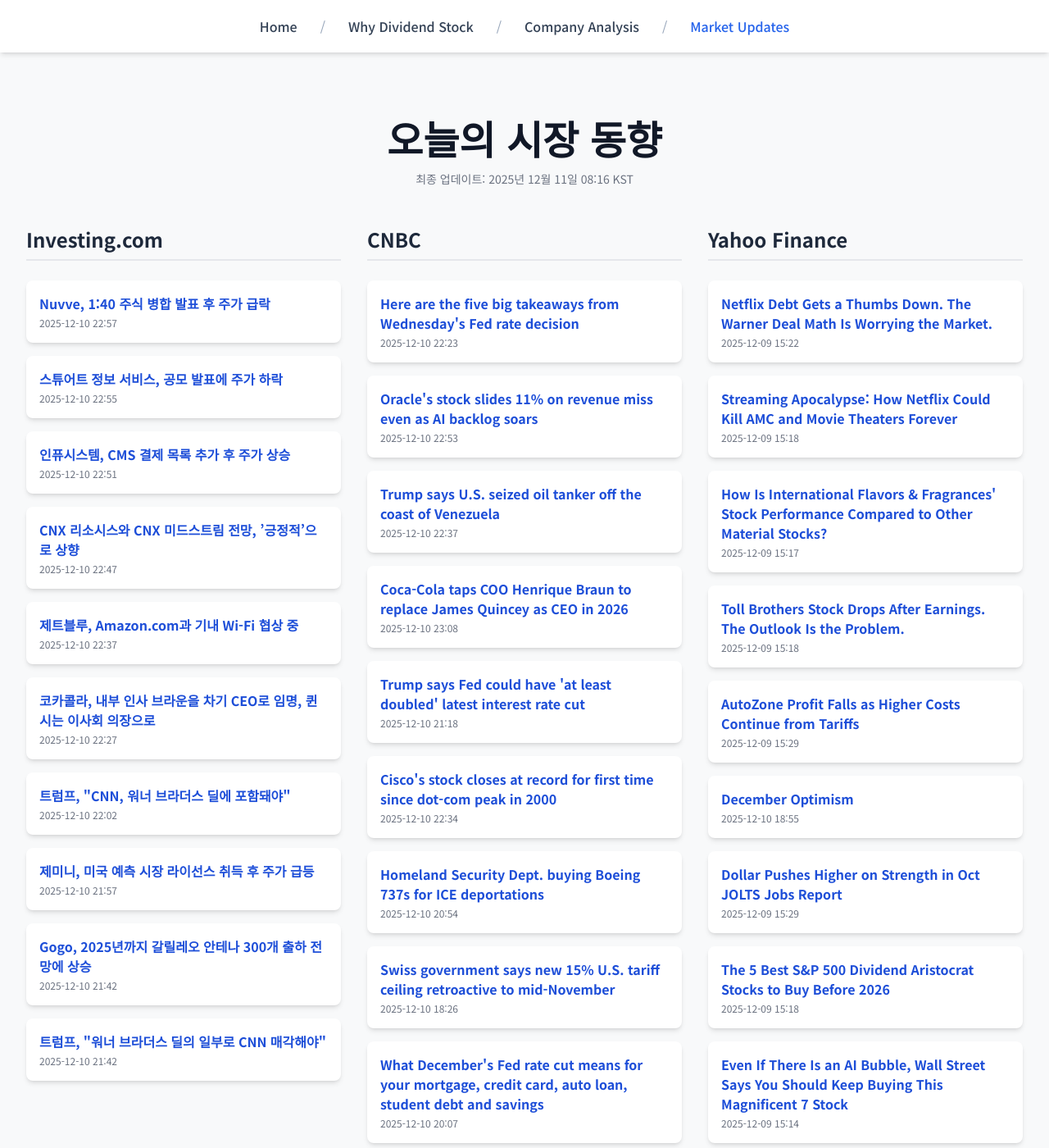
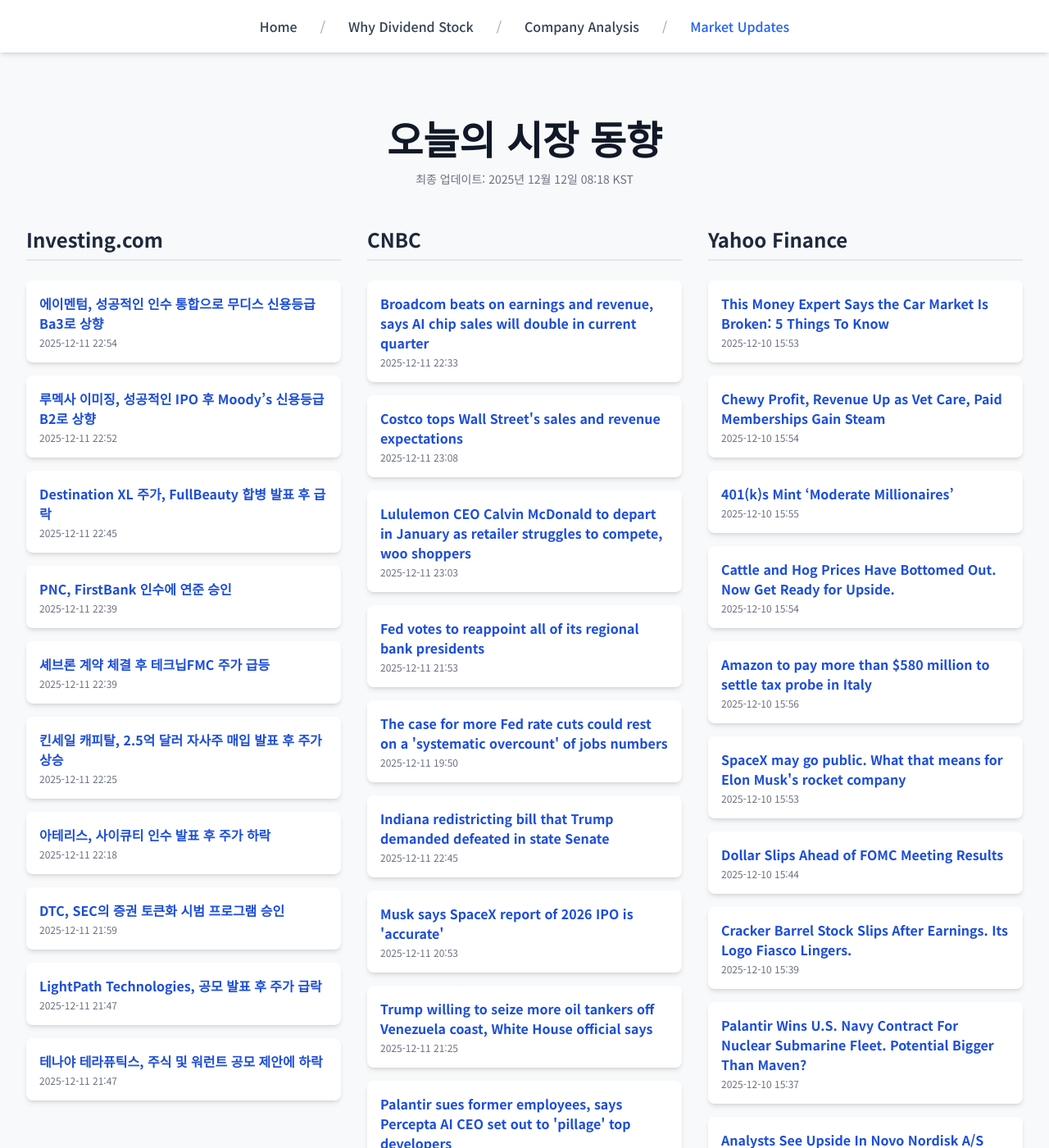
Before and after one commit to Kay-Hwang/my-company-analysis, a Jekyll site: the page built from market-updates.html, in a window 1280 px wide and 1400 px high. Shown: the whole window at 82% size. Built offline with Jekyll 4.4.1, drawn with Linux system fonts in a browser that asks for light colours; nearby versions of some CDN libraries; a script that is not in the unit is left out; some of the changed text lies outside the part shown.

Commit message:
Update daily data

```diff
--- a/_data/latest_data.json
+++ b/_data/latest_data.json
@@ -1,190 +1,190 @@
 {
-  "lastUpdated": "2025년 12월 11일 08:16 KST",
+  "lastUpdated": "2025년 12월 12일 08:18 KST",
   "news": {
     "investing": [
       {
-        "title": "Nuvve, 1:40 주식 병합 발표 후 주가 급락",
-        "link": "https://kr.investing.com/news/stock-market-news/article-93CH-1751456",
-        "pubDate": "2025-12-10 22:57:48",
-        "summary": "Nuvve, 1:40 주식 병합 발표 후 주가 급락"
+        "title": "에이멘텀, 성공적인 인수 통합으로 무디스 신용등급 Ba3로 상향",
+        "link": "https://kr.investing.com/news/stock-market-news/article-93CH-1753096",
+        "pubDate": "2025-12-11 22:54:01",
+        "summary": "에이멘텀, 성공적인 인수 통합으로 무디스 신용등급 Ba3로 상향"
       },
       {
-        "title": "스튜어트 정보 서비스, 공모 발표에 주가 하락",
-        "link": "https://kr.investing.com/news/stock-market-news/article-93CH-1751455",
-        "pubDate": "2025-12-10 22:55:07",
-        "summary": "스튜어트 정보 서비스, 공모 발표에 주가 하락"
+        "title": "루멕사 이미징, 성공적인 IPO 후 Moody’s 신용등급 B2로 상향",
+        "link": "https://kr.investing.com/news/stock-market-news/article-93CH-1753093",
+        "pubDate": "2025-12-11 22:52:07",
+        "summary": "루멕사 이미징, 성공적인 IPO 후 Moody’s 신용등급 B2로 상향"
       },
       {
-        "title": "인퓨시스템, CMS 결제 목록 추가 후 주가 상승",
-        "link": "https://kr.investing.com/news/stock-market-news/article-93CH-1751450",
-        "pubDate": "2025-12-10 22:51:56",
-        "summary": "인퓨시스템, CMS 결제 목록 추가 후 주가 상승"
+        "title": "Destination XL 주가, FullBeauty 합병 발표 후 급락",
+        "link": "https://kr.investing.com/news/stock-market-news/article-93CH-1753089",
+        "pubDate": "2025-12-11 22:45:09",
+        "summary": "Destination XL 주가, FullBeauty 합병 발표 후 급락"
       },
       {
-        "title": "CNX 리소시스와 CNX 미드스트림 전망, ’긍정적’으로 상향",
-        "link": "https://kr.investing.com/news/stock-market-news/article-93CH-1751446",
-        "pubDate": "2025-12-10 22:47:07",
-        "summary": "CNX 리소시스와 CNX 미드스트림 전망, ’긍정적’으로 상향"
+        "title": "PNC, FirstBank 인수에 연준 승인",
+        "link": "https://kr.investing.com/news/stock-market-news/article-93CH-1753062",
+        "pubDate": "2025-12-11 22:39:52",
+        "summary": "PNC, FirstBank 인수에 연준 승인"
       },
       {
-        "title": "제트블루, Amazon.com과 기내 Wi-Fi 협상 중",
-        "link": "https://kr.investing.com/news/stock-market-news/article-93CH-1751418",
-        "pubDate": "2025-12-10 22:37:25",
-        "summary": "제트블루, Amazon.com과 기내 Wi-Fi 협상 중"
+        "title": "셰브론 계약 체결 후 테크닙FMC 주가 급등",
+        "link": "https://kr.investing.com/news/stock-market-news/article-93CH-1753061",
+        "pubDate": "2025-12-11 22:39:40",
+        "summary": "셰브론 계약 체결 후 테크닙FMC 주가 급등"
       },
       {
-        "title": "코카콜라, 내부 인사 브라운을 차기 CEO로 임명, 퀸시는 이사회 의장으로",
-        "link": "https://kr.investing.com/news/stock-market-news/article-1751404",
-        "pubDate": "2025-12-10 22:27:29",
-        "summary": "코카콜라, 내부 인사 브라운을 차기 CEO로 임명, 퀸시는 이사회 의장으로"
+        "title": "킨세일 캐피탈, 2.5억 달러 자사주 매입 발표 후 주가 상승",
+        "link": "https://kr.investing.com/news/stock-market-news/article-93CH-1753047",
+        "pubDate": "2025-12-11 22:25:15",
+        "summary": "킨세일 캐피탈, 2.5억 달러 자사주 매입 발표 후 주가 상승"
       },
       {
-        "title": "트럼프, \"CNN, 워너 브라더스 딜에 포함돼야\"",
-        "link": "https://kr.investing.com/news/stock-market-news/article-93CH-1751367",
-        "pubDate": "2025-12-10 22:02:16",
-        "summary": "트럼프, \"CNN, 워너 브라더스 딜에 포함돼야\""
+        "title": "아테리스, 사이큐티 인수 발표 후 주가 하락",
+        "link": "https://kr.investing.com/news/stock-market-news/article-93CH-1753031",
+        "pubDate": "2025-12-11 22:18:24",
+        "summary": "아테리스, 사이큐티 인수 발표 후 주가 하락"
       },
       {
-        "title": "제미니, 미국 예측 시장 라이선스 취득 후 주가 급등",
-        "link": "https://kr.investing.com/news/stock-market-news/article-93CH-1751363",
-        "pubDate": "2025-12-10 21:57:43",
-        "summary": "제미니, 미국 예측 시장 라이선스 취득 후 주가 급등"
+        "title": "DTC, SEC의 증권 토큰화 시범 프로그램 승인",
+        "link": "https://kr.investing.com/news/stock-market-news/article-93CH-1752984",
+        "pubDate": "2025-12-11 21:59:07",
+        "summary": "DTC, SEC의 증권 토큰화 시범 프로그램 승인"
       },
       {
-        "title": "Gogo, 2025년까지 갈릴레오 안테나 300개 출하 전망에 상승",
-        "link": "https://kr.investing.com/news/stock-market-news/article-93CH-1751338",
-        "pubDate": "2025-12-10 21:42:38",
-        "summary": "Gogo, 2025년까지 갈릴레오 안테나 300개 출하 전망에 상승"
+        "title": "LightPath Technologies, 공모 발표 후 주가 급락",
+        "link": "https://kr.investing.com/news/stock-market-news/article-93CH-1752953",
+        "pubDate": "2025-12-11 21:47:43",
+        "summary": "LightPath Technologies, 공모 발표 후 주가 급락"
       },
       {
-        "title": "트럼프, \"워너 브라더스 딜의 일부로 CNN 매각해야\"",
-        "link": "https://kr.investing.com/news/stock-market-news/article-93CH-1751337",
-        "pubDate": "2025-12-10 21:42:34",
-        "summary": "트럼프, \"워너 브라더스 딜의 일부로 CNN 매각해야\""
+        "title": "테나야 테라퓨틱스, 주식 및 워런트 공모 제안에 하락",
+        "link": "https://kr.investing.com/news/stock-market-news/article-93CH-1752952",
+        "pubDate": "2025-12-11 21:47:37",
+        "summary": "테나야 테라퓨틱스, 주식 및 워런트 공모 제안에 하락"
       }
     ],
     "cnbc": [
       {
-        "title": "Here are the five big takeaways from Wednesday's Fed rate decision",
-        "link": "https://www.cnbc.com/2025/12/10/here-are-the-five-big-takeaways-from-wednesdays-fed-rate-decision.html",
-        "pubDate": "Wed, 10 Dec 2025 22:23:30 GMT",
-        "summary": "The Fed approved a much-anticipated quarter percentage point interest rate cut at a meeting that was packed with intrigue and surprises."
+        "title": "Broadcom beats on earnings and revenue, says AI chip sales will double in current quarter",
+        "link": "https://www.cnbc.com/2025/12/11/broadcom-avgo-q4-earnings-2025.html",
+        "pubDate": "Thu, 11 Dec 2025 22:33:51 GMT",
+        "summary": "Broadcom's stock is near an all-time high and has climbed 75% so far in 2025 as the company benefits from booming demand for AI infrastructure."
       },
       {
-        "title": "Oracle's stock slides 11% on revenue miss even as AI backlog soars",
-        "link": "https://www.cnbc.com/2025/12/10/oracle-orcl-q2-earnings-report-2026.html",
-        "pubDate": "Wed, 10 Dec 2025 22:53:40 GMT",
-        "summary": "Oracle flagged new business from Meta and Nvidia in reporting a 438% increase in remaining performance obligations."
+        "title": "Costco tops Wall Street's sales and revenue expectations",
+        "link": "https://www.cnbc.com/2025/12/11/costco-cost-earnings-q1-2026.html",
+        "pubDate": "Thu, 11 Dec 2025 23:08:13 GMT",
+        "summary": "Costco on Thursday surpassed Wall Street's quarterly expectations as its sales rose 8.2% year over year."
       },
       {
-        "title": "Trump says U.S. seized oil tanker off the coast of Venezuela",
-        "link": "https://www.cnbc.com/2025/12/10/us-venezuela-oil-tanker-seize.html",
-        "pubDate": "Wed, 10 Dec 2025 22:37:09 GMT",
-        "summary": "The White House has undertaken a large military buildup in the Caribbean and launched deadly strikes against boats that it claims were trafficking drugs."
+        "title": "Lululemon CEO Calvin McDonald to depart in January as retailer struggles to compete, woo shoppers",
+        "link": "https://www.cnbc.com/2025/12/11/lululemon-ceo-calvin-mcdonald-departing.html",
+        "pubDate": "Thu, 11 Dec 2025 23:03:05 GMT",
+        "summary": "Lululemon's CEO Calvin McDonald will leave the athleisure retailer at the end of January as sales in its largest market sag and consumers flee to competitors."
       },
       {
-        "title": "Coca-Cola taps COO Henrique Braun to replace James Quincey as CEO in 2026",
-        "link": "https://www.cnbc.com/2025/12/10/coca-cola-coo-henrique-braun-ceo-.html",
-        "pubDate": "Wed, 10 Dec 2025 23:08:32 GMT",
-        "summary": "Quincey has led Coca-Cola since 2017, seeing the company through the Covid pandemic and a focus on healthier beverages."
+        "title": "Fed votes to reappoint all of its regional bank presidents",
+        "link": "https://www.cnbc.com/2025/12/11/fed-votes-to-reappoint-all-of-its-regional-bank-presidents-.html",
+        "pubDate": "Thu, 11 Dec 2025 21:53:31 GMT",
+        "summary": "The Fed on Thursday reappointed 11 of its 12 regional bank presidents, ending a mini-drama at in a move that came a bit earlier than usual."
       },
       {
-        "title": "Trump says Fed could have 'at least doubled' latest interest rate cut",
-        "link": "https://www.cnbc.com/2025/12/10/trump-fed-interest-rates-powell.html",
-        "pubDate": "Wed, 10 Dec 2025 21:18:42 GMT",
-        "summary": "Trump spoke during a meeting at the White House with business leaders including Dell CEO Michael Dell and the heads of Qualcomm and HP."
+        "title": "The case for more Fed rate cuts could rest on a 'systematic overcount' of jobs numbers",
+        "link": "https://www.cnbc.com/2025/12/11/case-for-more-fed-rate-cuts-could-rest-on-systemic-overcount-of-jobs.html",
+        "pubDate": "Thu, 11 Dec 2025 19:50:52 GMT",
+        "summary": "There are indications that policymakers will be more inclined to cut further if the labor market stays weak."
       },
       {
-        "title": "Cisco's stock closes at record for first time since dot-com peak in 2000",
-        "link": "https://www.cnbc.com/2025/12/10/ciscos-stock-closes-at-record-for-first-time-since-dot-com-peak-2000.html",
-        "pubDate": "Wed, 10 Dec 2025 22:34:31 GMT",
-        "summary": "Cisco was at the center of the internet boom, but has a much different role in today's artificial intelligence craze."
+        "title": "Indiana redistricting bill that Trump demanded defeated in state Senate",
+        "link": "https://www.cnbc.com/2025/12/11/indiana-trump-republicans-redistricting-congress.html",
+        "pubDate": "Thu, 11 Dec 2025 22:45:26 GMT",
+        "summary": "President Trump and the GOP mounted an immense pressure campaign in Indiana as they try to make the congressional map more favorable before the 2026 midterms."
       },
       {
-        "title": "Homeland Security Dept. buying Boeing 737s for ICE deportations",
-        "link": "https://www.cnbc.com/2025/12/10/homeland-security-boeing-737-ice-deportations.html",
-        "pubDate": "Wed, 10 Dec 2025 20:54:29 GMT",
-        "summary": "The Trump administration has aimed to deport 1 million immigrants from the United States in President Donald Trump's first year back in the White House."
+        "title": "Musk says SpaceX report of 2026 IPO is 'accurate'",
+        "link": "https://www.cnbc.com/2025/12/11/musk-says-spacex-report-of-2026-ipo-is-accurate.html",
+        "pubDate": "Thu, 11 Dec 2025 20:53:13 GMT",
+        "summary": "Elon Musk ally Jared Isaacman looks set to be confirmed as the new NASA administrator after President Donald Trump renominated him for the role."
       },
       {
-        "title": "Swiss government says new 15% U.S. tariff ceiling retroactive to mid-November",
-        "link": "https://www.cnbc.com/2025/12/10/us-tariff-switzerland-trade-tariffs.html",
-        "pubDate": "Wed, 10 Dec 2025 18:26:43 GMT",
-        "summary": "Switzerland agreed to reduce tariffs on imports from the United States of fish, seafood, and some agricultural products under a trade deal announced last month."
+        "title": "Trump willing to seize more oil tankers off Venezuela coast, White House official says",
+        "link": "https://www.cnbc.com/2025/12/11/us-preparing-to-seize-more-oil-tankers-off-venezuela-coast-report.html",
+        "pubDate": "Thu, 11 Dec 2025 21:25:13 GMT",
+        "summary": "The Trump administration has launched a major military buildup in the Caribbean as it escalates pressure on President Nicolás Maduro."
       },
       {
-        "title": "What December's Fed rate cut means for your mortgage, credit card, auto loan, student debt and savings",
-        "link": "https://www.cnbc.com/2025/12/10/fed-december-rate-cut-mortgages-loans-savings-impact.html",
-        "pubDate": "Wed, 10 Dec 2025 20:07:53 GMT",
-        "summary": "From credit cards and car loans to mortgage rates, student loans and savings accounts, here's a look at the ways a Fed rate cut could affect your finances."
+        "title": "Palantir sues former employees, says Percepta AI CEO set out to 'pillage' top developers",
+        "link": "https://www.cnbc.com/2025/12/11/palantir-sues-former-employees-says-percepta-tried-to-pillage-devs.html",
+        "pubDate": "Thu, 11 Dec 2025 21:41:09 GMT",
+        "summary": "Palantir accused three former employees of violating non-solicitation agreements, and said they're competing with the company by hiring top developers."
       },
       {
-        "title": "Trump to start final Fed chair interviews beginning with Kevin Warsh",
-        "link": "https://www.cnbc.com/2025/12/10/trump-to-start-final-fed-chair-interviews-beginning-with-kevin-warsh.html",
-        "pubDate": "Wed, 10 Dec 2025 18:13:31 GMT",
-        "summary": "President Donald Trump will begin the final interviews of candidates for the Federal Reserve chair this week, putting back on track the formal selection process that began this summer."
+        "title": "Walton family fortune: How America's richest family manages their wealth",
+        "link": "https://www.cnbc.com/2025/12/11/walton-fortune-family-offices.html",
+        "pubDate": "Thu, 11 Dec 2025 15:57:58 GMT",
+        "summary": "America's richest family uses a model pioneered by the Rockefellers to manage their wealth."
       }
     ],
     "yahoo": [
       {
-        "title": "Netflix Debt Gets a Thumbs Down. The Warner Deal Math Is Worrying the Market.",
-        "link": "https://www.barrons.com/articles/netflix-stock-price-warner-bros-debt-d221112e?siteid=yhoof2&yptr=yahoo",
-        "pubDate": "2025-12-09T15:22:00Z",
-        "summary": "Netflix Debt Gets a Thumbs Down. The Warner Deal Math Is Worrying the Market."
+        "title": "This Money Expert Says the Car Market Is Broken: 5 Things To Know",
+        "link": "https://finance.yahoo.com/news/money-expert-says-car-market-155305407.html",
+        "pubDate": "2025-12-10T15:53:05Z",
+        "summary": "This Money Expert Says the Car Market Is Broken: 5 Things To Know"
       },
       {
-        "title": "Streaming Apocalypse: How Netflix Could Kill AMC and Movie Theaters Forever",
-        "link": "https://finance.yahoo.com/news/streaming-apocalypse-netflix-could-kill-151845855.html",
-        "pubDate": "2025-12-09T15:18:45Z",
-        "summary": "Streaming Apocalypse: How Netflix Could Kill AMC and Movie Theaters Forever"
+        "title": "Chewy Profit, Revenue Up as Vet Care, Paid Memberships Gain Steam",
+        "link": "https://www.wsj.com/business/earnings/chewy-quarterly-profit-revenue-rise-on-market-share-gains-4c49eca5?siteid=yhoof2&yptr=yahoo",
+        "pubDate": "2025-12-10T15:54:00Z",
+        "summary": "Chewy Profit, Revenue Up as Vet Care, Paid Memberships Gain Steam"
       },
       {
-        "title": "How Is International Flavors & Fragrances' Stock Performance Compared to Other Material Stocks?",
-        "link": "https://finance.yahoo.com/news/international-flavors-fragrances-stock-performance-151733837.html",
-        "pubDate": "2025-12-09T15:17:33Z",
-        "summary": "How Is International Flavors & Fragrances' Stock Performance Compared to Other Material Stocks?"
+        "title": "401(k)s Mint ‘Moderate Millionaires’",
+        "link": "https://www.wsj.com/lifestyle/careers/401-k-s-mint-moderate-millionaires-f662d75a?siteid=yhoof2&yptr=yahoo",
+        "pubDate": "2025-12-10T15:55:00Z",
+        "summary": "401(k)s Mint ‘Moderate Millionaires’"
       },
       {
-        "title": "Toll Brothers Stock Drops After Earnings. The Outlook Is the Problem.",
-        "link": "https://www.barrons.com/articles/toll-brothers-earnings-stock-price-home-builder-8268c774?siteid=yhoof2&yptr=yahoo",
-        "pubDate": "2025-12-09T15:18:00Z",
-        "summary": "Toll Brothers Stock Drops After Earnings. The Outlook Is the Problem."
+        "title": "Cattle and Hog Prices Have Bottomed Out. Now Get Ready for Upside.",
+        "link": "https://finance.yahoo.com/news/cattle-hog-prices-bottomed-now-155458798.html",
+        "pubDate": "2025-12-10T15:54:58Z",
+        "summary": "Cattle and Hog Prices Have Bottomed Out. Now Get Ready for Upside."
       },
       {
-        "title": "AutoZone Profit Falls as Higher Costs Continue from Tariffs",
-        "link": "https://www.wsj.com/business/earnings/autozone-profit-falls-as-higher-costs-continue-from-tariffs-916eb1c4?siteid=yhoof2&yptr=yahoo",
-        "pubDate": "2025-12-09T15:29:00Z",
-        "summary": "AutoZone Profit Falls as Higher Costs Continue from Tariffs"
+        "title": "Amazon to pay more than $580 million to settle tax probe in Italy",
+        "link": "https://finance.yahoo.com/news/amazon-pay-around-500-million-155612748.html",
+        "pubDate": "2025-12-10T15:56:12Z",
+        "summary": "Amazon to pay more than $580 million to settle tax probe in Italy"
       },
       {
-        "title": "December Optimism",
-        "link": "https://finance.yahoo.com/research/reports/ARGUS_45559_PortfolioIdeas_1765392940000?yptr=yahoo&ncid=yahooproperties_plusresear_nm5q6ze1cei",
-        "pubDate": "2025-12-10T18:55:40Z",
-        "summary": "December Optimism"
+        "title": "SpaceX may go public. What that means for Elon Musk's rocket company",
+        "link": "https://finance.yahoo.com/news/spacex-publicly-traded-elon-musks-155329618.html",
+        "pubDate": "2025-12-10T15:53:29Z",
+        "summary": "SpaceX may go public. What that means for Elon Musk's rocket company"
       },
       {
-        "title": "Dollar Pushes Higher on Strength in Oct JOLTS Jobs Report",
-        "link": "https://finance.yahoo.com/news/dollar-pushes-higher-strength-oct-152930225.html",
-        "pubDate": "2025-12-09T15:29:30Z",
-        "summary": "Dollar Pushes Higher on Strength in Oct JOLTS Jobs Report"
+        "title": "Dollar Slips Ahead of FOMC Meeting Results",
+        "link": "https://finance.yahoo.com/news/dollar-slips-ahead-fomc-meeting-154450130.html",
+        "pubDate": "2025-12-10T15:44:50Z",
+        "summary": "Dollar Slips Ahead of FOMC Meeting Results"
       },
       {
-        "title": "The 5 Best S&P 500 Dividend Aristocrat Stocks to Buy Before 2026",
-        "link": "https://finance.yahoo.com/news/5-best-p-500-dividend-151853334.html",
-        "pubDate": "2025-12-09T15:18:53Z",
-        "summary": "The 5 Best S&P 500 Dividend Aristocrat Stocks to Buy Before 2026"
+        "title": "Cracker Barrel Stock Slips After Earnings. Its Logo Fiasco Lingers.",
+        "link": "https://www.barrons.com/articles/cracker-barrel-earnings-stock-price-5aaff606?siteid=yhoof2&yptr=yahoo",
+        "pubDate": "2025-12-10T15:39:00Z",
+        "summary": "Cracker Barrel Stock Slips After Earnings. Its Logo Fiasco Lingers."
       },
       {
-        "title": "Even If There Is an AI Bubble, Wall Street Says You Should Keep Buying This Magnificent 7 Stock",
-        "link": "https://finance.yahoo.com/news/even-ai-bubble-wall-street-151439943.html",
-        "pubDate": "2025-12-09T15:14:39Z",
-        "summary": "Even If There Is an AI Bubble, Wall Street Says You Should Keep Buying This Magnificent 7 Stock"
+        "title": "Palantir Wins U.S. Navy Contract For Nuclear Submarine Fleet. Potential Bigger Than Maven?",
+        "link": "https://www.investors.com/news/technology/palantir-stock-navy-contract-submarines/?src=A00220&yptr=yahoo",
+        "pubDate": "2025-12-10T15:37:37Z",
+        "summary": "Palantir Wins U.S. Navy Contract For Nuclear Submarine Fleet. Potential Bigger Than Maven?"
       },
       {
-        "title": "Is Nasdaq Stock Underperforming the Nasdaq?",
-        "link": "https://finance.yahoo.com/news/nasdaq-stock-underperforming-nasdaq-153016263.html",
-        "pubDate": "2025-12-09T15:30:16Z",
-        "summary": "Is Nasdaq Stock Underperforming the Nasdaq?"
+        "title": "Analysts See Upside In Novo Nordisk A/S (NVO) Driven By Diabetes And Obesity Trends",
+        "link": "https://finance.yahoo.com/news/analysts-see-upside-novo-nordisk-153304960.html",
+        "pubDate": "2025-12-10T15:33:04Z",
+        "summary": "Analysts See Upside In Novo Nordisk A/S (NVO) Driven By Diabetes And Obesity Trends"
       }
     ]
   }
```
